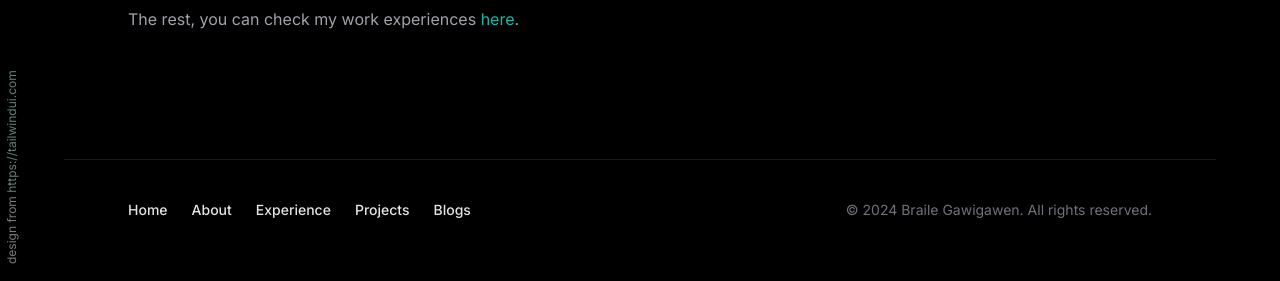
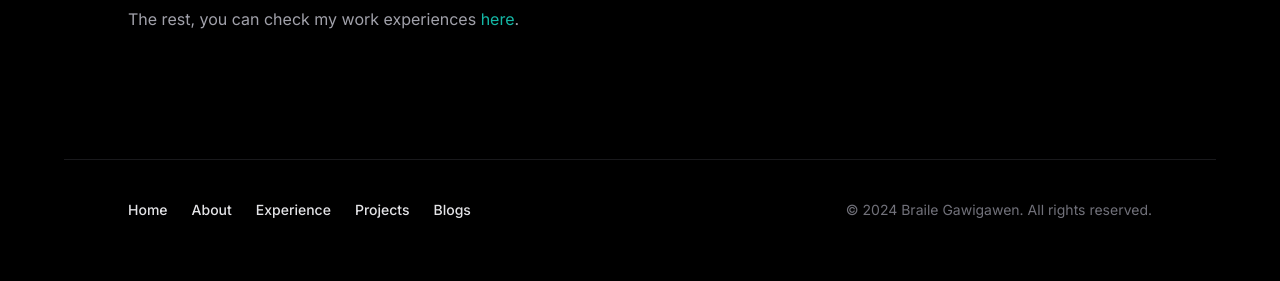
Before and after one commit to brailecg/tw-portfolio, a Next.js app: page /about in a window 1280 px wide. Shown: the part 1033-1314 px from the top of the page. Built offline with nearby package versions, Linux system fonts and the light colour scheme.

Commit message:
[UI] remove design from text

```diff
--- a/app/Components/Footer.tsx
+++ b/app/Components/Footer.tsx
@@ -21,14 +21,6 @@ function NavLink({
 export default function Footer() {
   return (
     <footer className="mt-32 flex-none relative ">
-      <div className="text-xs left-5 bottom-5 origin-bottom-left -rotate-90 absolute text-zinc-800 dark:text-zinc-100 opacity-50">
-        design from{" "}
-        <a
-          href="https://tailwindui.com/"
-          className=" text-teal-900 dark:text-teal-100">
-          https://tailwindui.com
-        </a>
-      </div>
       <ContainerOuter>
         <div className="border-t border-zinc-100 pb-16 pt-10 dark:border-zinc-700/40">
           <ContainerInner>
```
